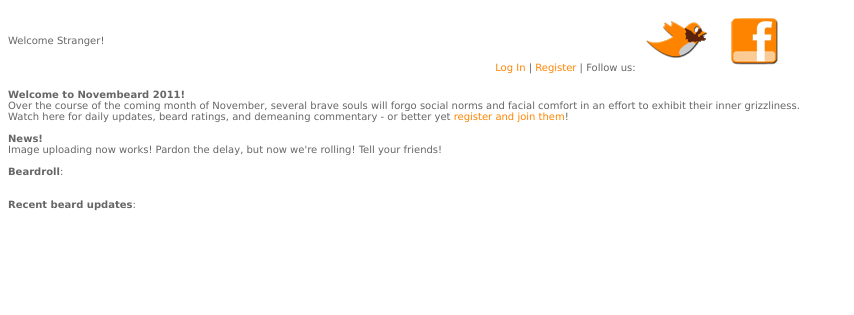
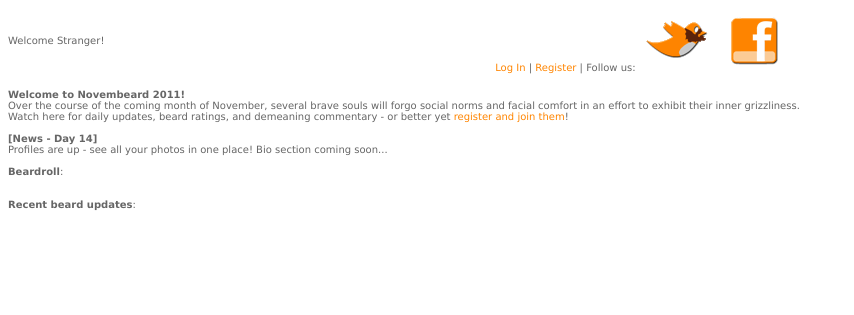
Before and after one commit to loisaidasam/novembeard, a Django app: template web/templates/index.html in a window 1280 px wide. Shown: the part 130-445 px from the top of the page, without its empty margins (0-854 px from the left). Run offline with Django 3.2, Linux system fonts and the light colour scheme; the template is opened without the code that fills it, so the values that code supplies are empty.

Commit message:
news update

```diff
--- a/web/templates/index.html
+++ b/web/templates/index.html
@@ -4,8 +4,8 @@
 <b>Welcome to Novembeard 2011!</b><br />
 Over the course of the coming month of November, several brave souls will forgo social norms and facial comfort in an effort to exhibit their inner grizzliness.<br />
 Watch here for daily updates, beard ratings, and demeaning commentary{% if not user.is_authenticated %} - or better yet <a href="/register/">register and join them</a>{% endif %}!<br /><br />
-<b>News!</b><br />
-Image uploading now works! Pardon the delay, but now we're rolling! Tell your friends!<br /><br />
+<b>[News - Day 14]</b><br />
+Profiles are up - see all your photos in one place! Bio section coming soon...<br /><br />
 <b>Beardroll</b>:<br />
 {% for profile in profiles %}{% if not forloop.first %}, {% endif %}<a href="/profile/{{ profile.user.id }}">{{ profile.nickname }}</a>{% endfor %}<br /><br />
 <b>Recent beard updates</b>:<br /><br />
```
